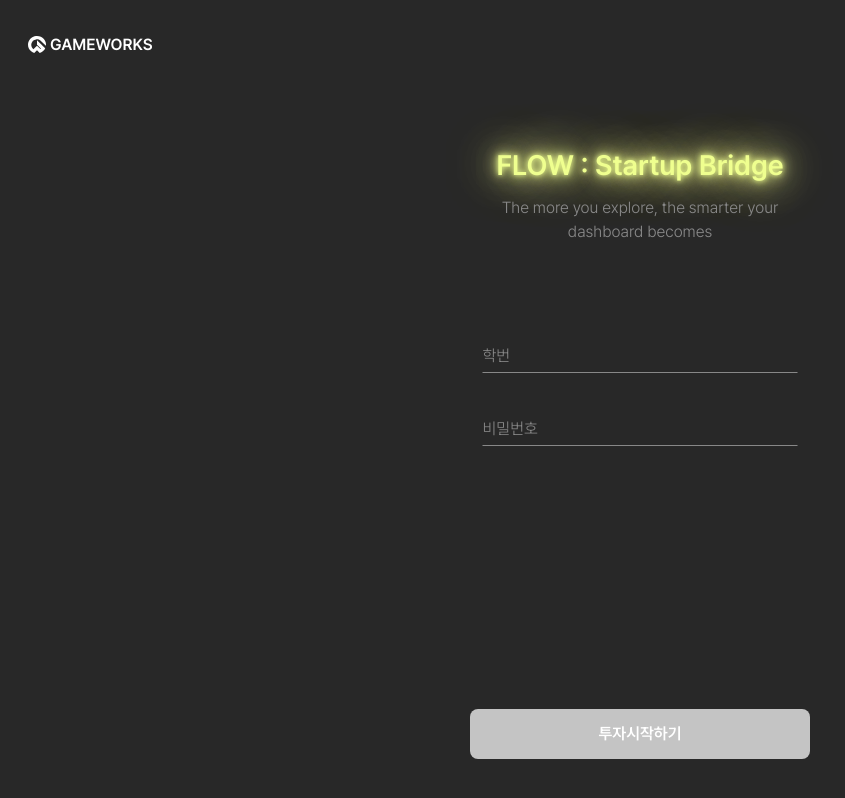
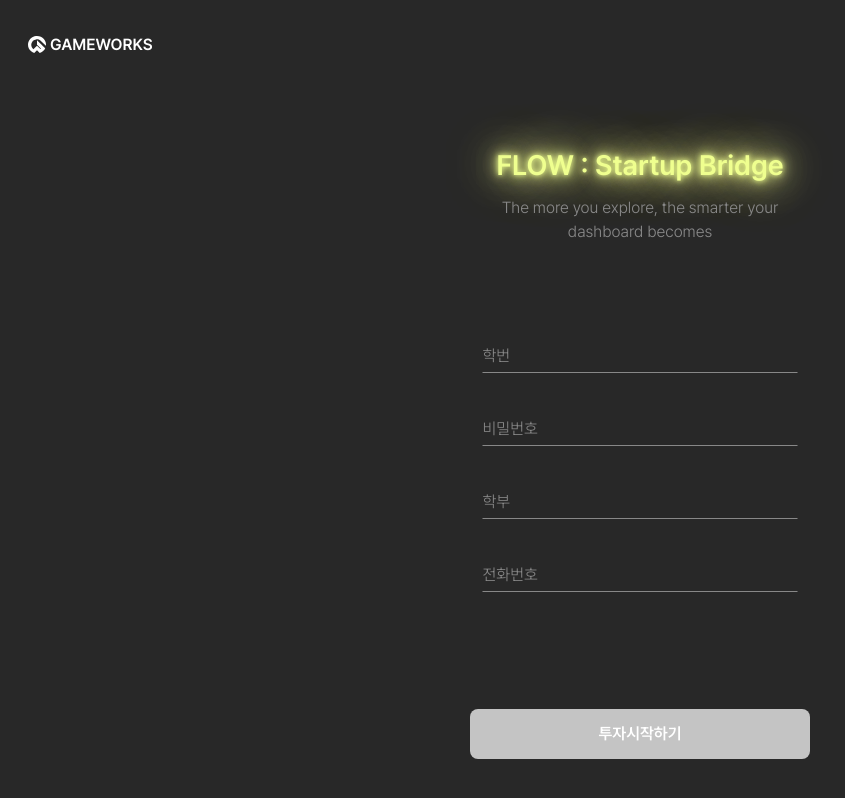
Before and after one commit to ssugameworks/invest-system_frontend, a Next.js app: page /login in a window 1280 px wide. Shown: the whole page, without its empty margins (0-845 px from the left). Built offline with nearby package versions, Linux system fonts and the light colour scheme.

Commit message:
feat: 학번, 전화번호 필드 추가

```diff
--- a/package.json
+++ b/package.json
@@ -9,9 +9,12 @@
     "lint": "eslint . --ext .js,.ts,.tsx && prettier --check ."
   },
   "dependencies": {
+    "@hookform/resolvers": "^5.2.2",
     "next": "15.5.3",
     "react": "19.1.0",
-    "react-dom": "19.1.0"
+    "react-dom": "19.1.0",
+    "react-hook-form": "^7.66.1",
+    "zod": "^4.1.13"
   },
   "devDependencies": {
     "@eslint/eslintrc": "^3",
--- a/src/app/login/page.tsx
+++ b/src/app/login/page.tsx
@@ -22,14 +22,20 @@ export default function LoginPage() {
   // 개별 필드만 구독하여 불필요한 리렌더링 방지
   const studentId = watch('studentId');
   const password = watch('password');
+  const department = watch('department');
+  const phoneNumber = watch('phoneNumber');
 
   // 개별 필드 유효성 검사 (강조색 표시용)
   const isStudentIdValid = dirtyFields.studentId && !errors.studentId && studentId?.length === 8;
   const isPasswordValid = dirtyFields.password && !errors.password && password?.length > 0;
+  const isDepartmentValid = dirtyFields.department && !errors.department && !!department?.length;
+  const isPhoneNumberValid = dirtyFields.phoneNumber && !errors.phoneNumber && phoneNumber?.length === 11;
 
   // 에러는 blur된 필드만 표시 (UX 개선)
   const showStudentIdError = touchedFields.studentId ? errors.studentId?.message : undefined;
   const showPasswordError = touchedFields.password ? errors.password?.message : undefined;
+  const showDepartmentError = touchedFields.department ? errors.department?.message : undefined;
+  const showPhoneNumberError = touchedFields.phoneNumber ? errors.phoneNumber?.message : undefined;
 
   const onSubmit = (data: LoginFormData) => {
     // TODO: 로그인 API 호출
@@ -86,6 +92,32 @@ export default function LoginPage() {
             isValid={isPasswordValid}
             {...register('password')}
           />
+          <TextField
+            label="학부"
+            type="text"
+            autoComplete="organization"
+            aria-label="학부를 입력하세요"
+            aria-required="true"
+            aria-invalid={!!showDepartmentError}
+            aria-describedby={showDepartmentError ? 'department-error' : undefined}
+            error={showDepartmentError}
+            isValid={isDepartmentValid}
+            {...register('department')}
+          />
+          <TextField
+            label="전화번호"
+            type="tel"
+            inputMode="numeric"
+            maxLength={11}
+            autoComplete="tel"
+            aria-label="전화번호 11자리를 입력하세요"
+            aria-required="true"
+            aria-invalid={!!showPhoneNumberError}
+            aria-describedby={showPhoneNumberError ? 'phoneNumber-error' : undefined}
+            error={showPhoneNumberError}
+            isValid={isPhoneNumberValid}
+            {...register('phoneNumber')}
+          />
         </div>
 
         {/* Submit Button */}
--- a/src/schemas/auth.schema.ts
+++ b/src/schemas/auth.schema.ts
@@ -10,6 +10,12 @@ export const loginSchema = z.object({
     .regex(/^\d+$/, '학번은 숫자만 입력 가능합니다')
     .length(8, '학번은 8자리여야 합니다'),
   password: z.string().min(1, '비밀번호를 입력해주세요'),
+  department: z.string().min(1, '학부를 입력해주세요'),
+  phoneNumber: z
+    .string()
+    .min(1, '전화번호를 입력해주세요')
+    .regex(/^\d+$/, '전화번호는 숫자만 입력 가능합니다')
+    .length(11, '전화번호는 11자리 숫자여야 합니다'),
 });
 
 /**
```
Also changed, not shown: 1 other file (tests, documents, lock files or other folders).
